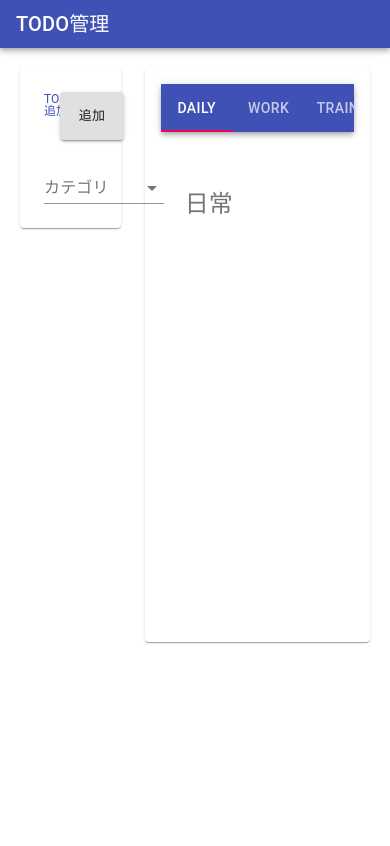
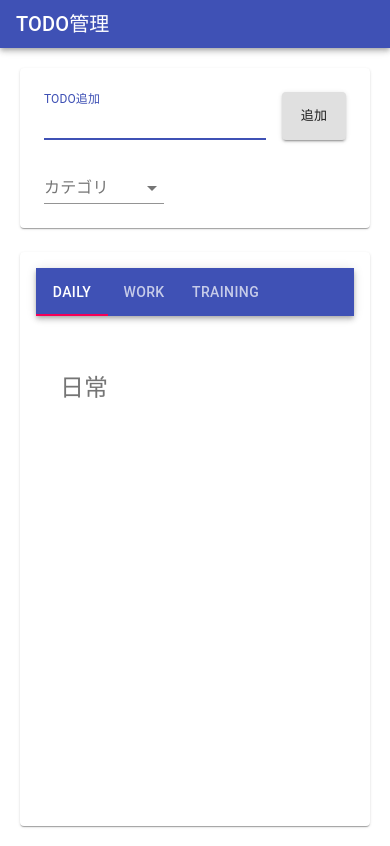
Before and after one commit to gsh519/TODO-APP, a React (Create React App) app: page / in a window 390 px wide. Built offline with nearby package versions, Linux system fonts and the light colour scheme.

Commit message:
responsive

```diff
--- a/src/App.css
+++ b/src/App.css
@@ -36,3 +36,26 @@
     transform: rotate(360deg);
   }
 }
+
+@media screen and (max-width: 768px) {
+  .MuiGrid-container {
+    display: block;
+  }
+
+  .MuiGrid-spacing-xs-3 > .MuiGrid-item {
+    padding: 12px;
+    max-width: 100%;
+  }
+
+  .jss2 {
+    display: block;
+  }
+
+  .MuiBox-root-15 {
+    padding: 12px;
+  }
+
+  .MuiGrid-container {
+    display: block !important;
+  }
+}
--- a/src/components/DailyMessageItem.jsx
+++ b/src/components/DailyMessageItem.jsx
@@ -4,7 +4,7 @@ import ListItemText from '@material-ui/core/ListItemText';
 import Button from '@material-ui/core/Button';
 
 export const DailyMessageItem = (props) => {
-  const {todo, onDailyDelete, index, isLastItem} = props;
+  const {todo, onClick, index, isLastItem} = props;
 
   const ref = useRef(null)
 
@@ -18,7 +18,7 @@ export const DailyMessageItem = (props) => {
     <>
       <ListItem key={todo} divider ref={ref}>
         <ListItemText primary={todo} key={todo} />
-        <Button variant="contained" onClick={() => onDailyDelete(index)} >完了</Button>
+        <Button variant="contained" onClick={() => onClick(index)} >完了</Button>
       </ListItem>
     </>
   )
--- a/src/components/DailyTodoList.jsx
+++ b/src/components/DailyTodoList.jsx
@@ -37,7 +37,7 @@ export const DailyTodoList = (props) => {
           const isLastItem = length === index + 1;
           return (
             <>
-              <DailyMessageItem todo={todo} onClick={onDailyDelete} index={index} isLastItem={isLastItem} />
+              <DailyMessageItem key={index.toString()} todo={todo} onClick={onDailyDelete} index={index} isLastItem={isLastItem} />
             </>
           );
         })}
--- a/src/components/InputText.jsx
+++ b/src/components/InputText.jsx
@@ -1,4 +1,4 @@
-import React, { useState } from 'react';
+import React from 'react';
 import { makeStyles } from '@material-ui/core/styles';
 import TextField from '@material-ui/core/TextField';
 import Button from '@material-ui/core/Button';
--- a/src/components/TrainingMessageItem.jsx
+++ b/src/components/TrainingMessageItem.jsx
@@ -4,7 +4,7 @@ import ListItemText from '@material-ui/core/ListItemText';
 import Button from '@material-ui/core/Button';
 
 export const TrainingMessageItem = (props) => {
-  const {todo, onTrainingDelete, index, isLastItem} = props;
+  const {todo, onClick, index, isLastItem} = props;
 
   const ref = useRef(null)
 
@@ -18,7 +18,7 @@ export const TrainingMessageItem = (props) => {
     <>
       <ListItem key={todo} divider ref={ref}>
         <ListItemText primary={todo} key={todo} />
-        <Button variant="contained" onClick={() => onTrainingDelete(index)} >完了</Button>
+        <Button variant="contained" onClick={() => onClick(index)} >完了</Button>
       </ListItem>
     </>
   )
--- a/src/components/WorkMessageItem.jsx
+++ b/src/components/WorkMessageItem.jsx
@@ -4,7 +4,7 @@ import ListItemText from '@material-ui/core/ListItemText';
 import Button from '@material-ui/core/Button';
 
 export const WorkMessageItem = (props) => {
-  const {todo, onWorkDelete, index, isLastItem} = props;
+  const {todo, onClick, index, isLastItem} = props;
 
   const ref = useRef(null)
 
@@ -18,7 +18,7 @@ export const WorkMessageItem = (props) => {
     <>
       <ListItem key={todo} divider ref={ref}>
         <ListItemText primary={todo} key={todo} />
-        <Button variant="contained" onClick={() => onWorkDelete(index)} >完了</Button>
+        <Button variant="contained" onClick={() => onClick(index)} >完了</Button>
       </ListItem>
     </>
   )
```
Also changed, not shown: firebase.json (added), 2 other files (tests, documents, lock files or other folders).
